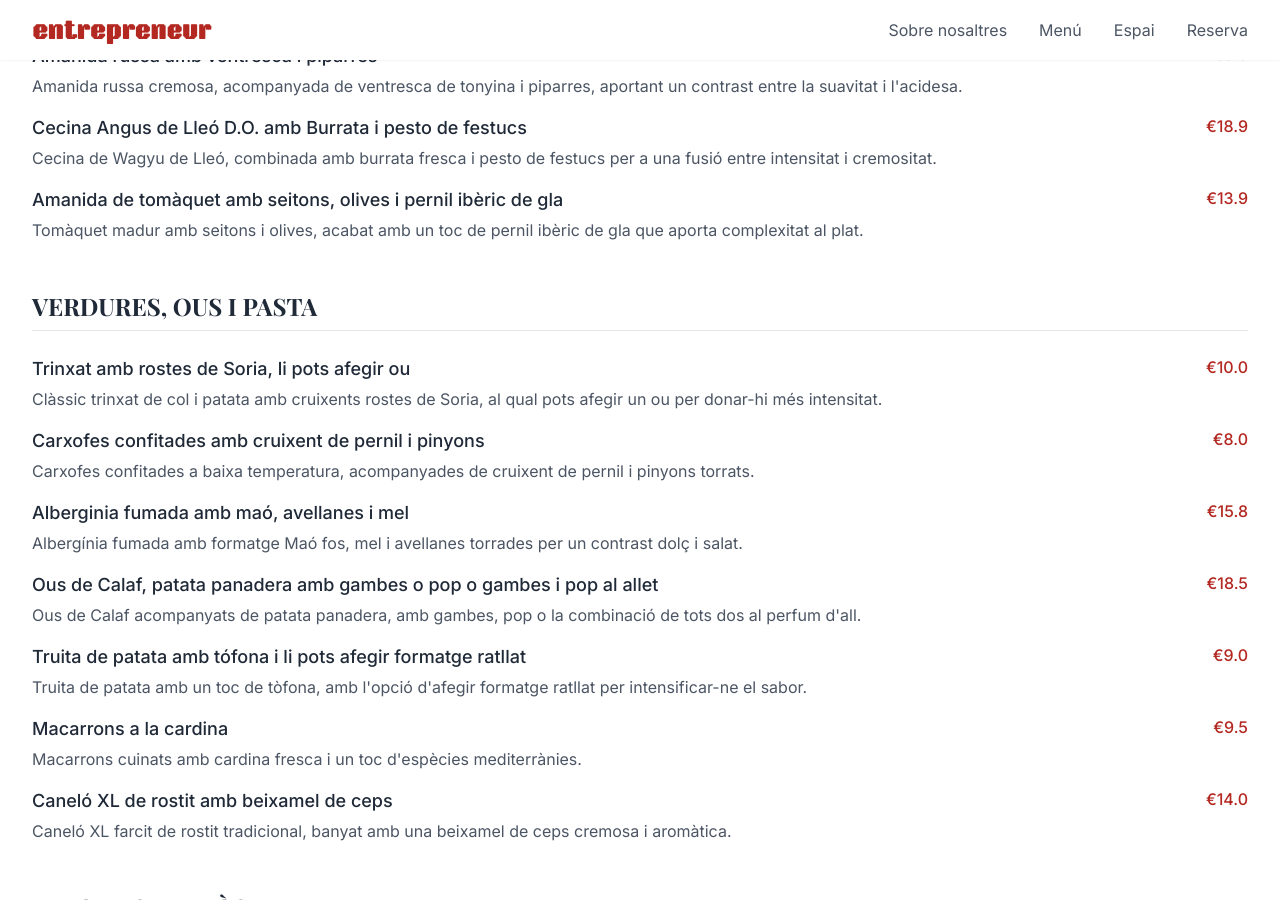
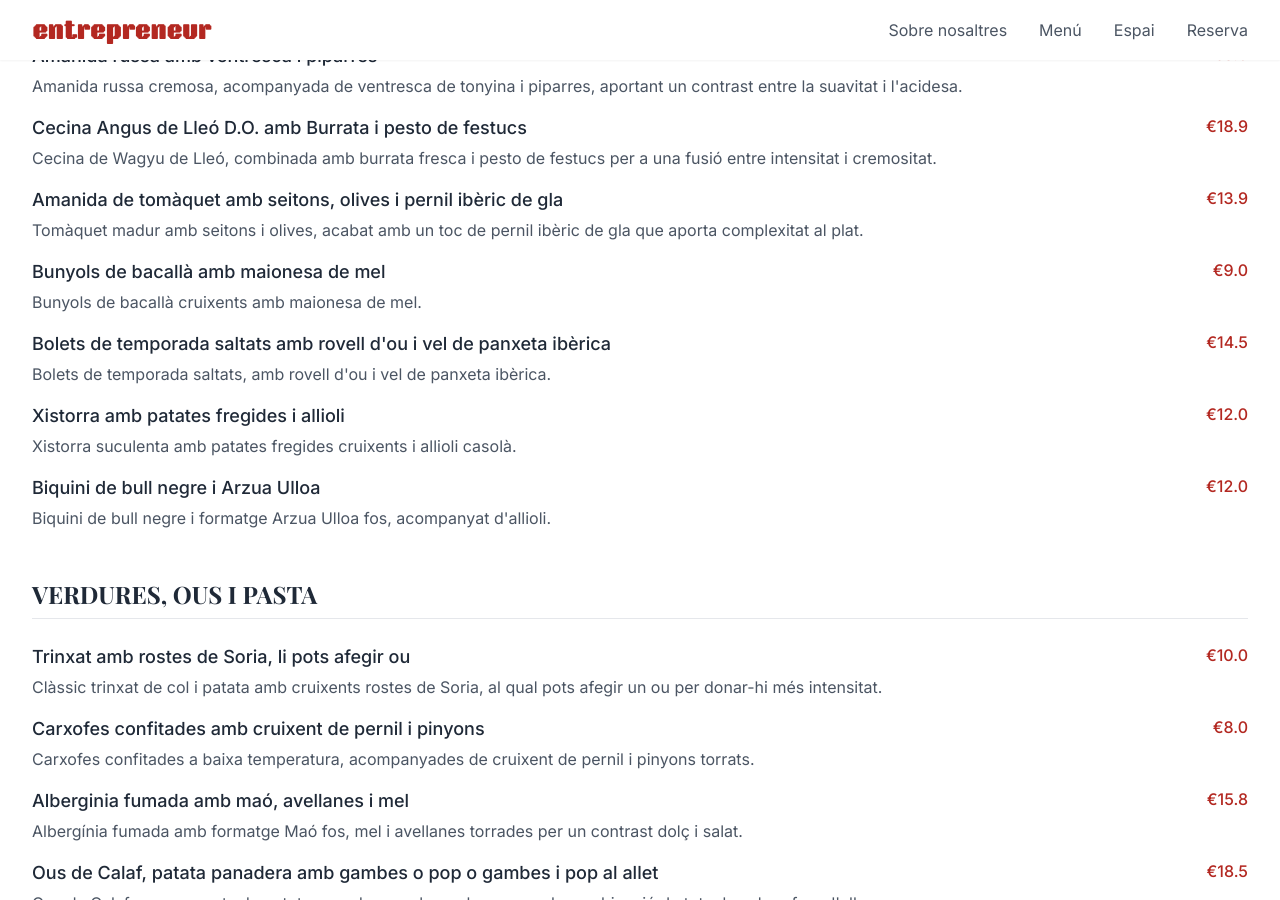
Before and after one commit to itnig-it/lentrepreneur, a Jekyll site: the page built from menu.html, in a window 1280 px wide and 900 px high, scrolled down 4052 px. Built offline with Jekyll 4.4.1, drawn with Linux system fonts in a browser that asks for light colours; some web fonts are replaced.

Commit message:
Añadir platos faltantes en sección AMANIDES I MÉS
- Bunyols de bacallà amb maionesa de mel - 9.0€
- Bolets de temporada saltats amb rovell d'ou i vel de panxeta ibèrica - 14.5€
- Xistorra amb patates fregides i allioli - 12.0€
- Biquini de bull negre i Arzua Ulloa - 12.0€
- Corregir precio de Cigrons amb llamàntol a 28.90€

```diff
--- a/_data/menu.yml
+++ b/_data/menu.yml
@@ -500,7 +500,45 @@ menu:
           en: "Ripe tomato with anchovies and olives, finished with a touch of acorn-fed Iberian ham that adds complexity."
           es: "Tomate maduro con boquerones y olivas, rematado con un toque de jamón ibérico de bellota que aporta complejidad."
 
-
+      - name:
+          ca: "Bunyols de bacallà amb maionesa de mel"
+          en: "Cod fritters with honey mayonnaise"
+          es: "Buñuelos de bacalao con mayonesa de miel"
+        price: 9.0
+        description:
+          ca: "Bunyols de bacallà cruixents amb maionesa de mel."
+          en: "Crispy cod fritters with honey mayonnaise."
+          es: "Buñuelos de bacalao crujientes con mayonesa de miel."
+
+      - name:
+          ca: "Bolets de temporada saltats amb rovell d'ou i vel de panxeta ibèrica"
+          en: "Seasonal mushrooms sautéed with egg yolk and Iberian pork belly"
+          es: "Setas de temporada salteadas con yema de huevo y velo de panceta ibérica"
+        price: 14.5
+        description:
+          ca: "Bolets de temporada saltats, amb rovell d'ou i vel de panxeta ibèrica."
+          en: "Seasonal mushrooms sautéed with egg yolk and Iberian pork belly."
+          es: "Setas de temporada salteadas con yema de huevo y velo de panceta ibérica."
+
+      - name:
+          ca: "Xistorra amb patates fregides i allioli"
+          en: "Xistorra with fried potatoes and allioli"
+          es: "Chistorra con patatas fritas y allioli"
+        price: 12.0
+        description:
+          ca: "Xistorra suculenta amb patates fregides cruixents i allioli casolà."
+          en: "Juicy xistorra with crispy fried potatoes and homemade allioli."
+          es: "Chistorra jugosa con patatas fritas crujientes y allioli casero."
+
+      - name:
+          ca: "Biquini de bull negre i Arzua Ulloa"
+          en: "Biquini with black pudding and Arzua Ulloa cheese"
+          es: "Biquini de bull negre y Arzua Ulloa"
+        price: 12.0
+        description:
+          ca: "Biquini de bull negre i formatge Arzua Ulloa fos, acompanyat d'allioli."
+          en: "Biquini with black pudding and melted Arzua Ulloa cheese, served with allioli."
+          es: "Biquini de bull negre y queso Arzua Ulloa fundido, acompañado de allioli."
 
     - category:
         ca: "VERDURES, OUS I PASTA"
@@ -588,7 +626,7 @@ menu:
           ca: "Cigrons amb llamàntol"
           en: "Chickpeas with lobster"
           es: "Garbanzos con bogavante"
-        price: 28.9
+        price: 28.90
         description:
           ca: "Cigrons guisats amb llamàntol fresc, un plat mariner que combina la potència del marisc amb la suavitat del llegum."
           en: "Stewed chickpeas with fresh lobster, a seafood dish combining the richness of shellfish with the smoothness of legumes."
```
